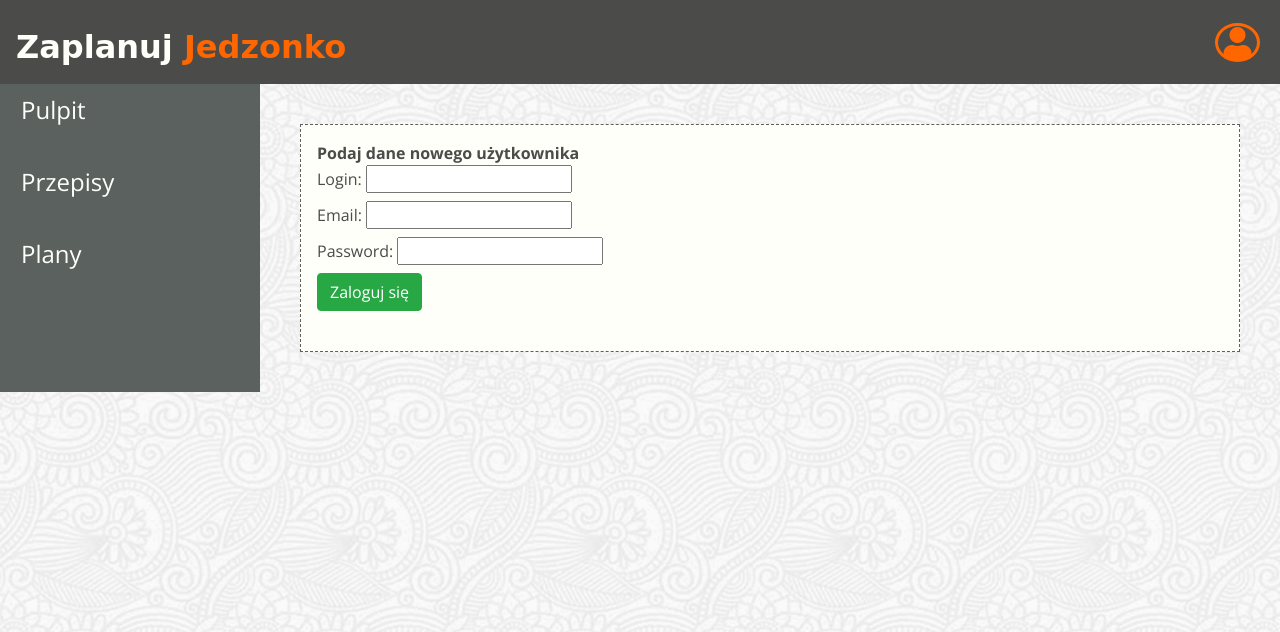
After one commit to Krzysztof-Nerwinski/zaplanuj_jedzonko, a Django app: template jedzonko/templates/create_user.html in a window 1280 px wide. The commit adds this page. Shown: the top 632 px of the page. Run offline with Django 3.2, Linux system fonts and the light colour scheme; the template is opened without the code that fills it, so the values that code supplies are empty; some libraries are stand-ins or nearby versions; some web fonts are replaced.

Commit message:
frontend do poprawy ale logowanie działa

```diff
--- a/jedzonko/templates/__base__.html
+++ b/jedzonko/templates/__base__.html
@@ -23,9 +23,13 @@
                 Zaplanuj <span>Jedzonko</span>
             </a>
          <div class="d-flex justify-content-around">
-             <h4 class="text-light mr-3">Imię</h4>
-             <div class="circle-div text-center"><i class="fas fa-user icon-user"></i></div>
+             <h4 class="text-light mr-3">{{ user.username }}</h4>
+             <div class="circle-div text-center mr-1"><i class="fas fa-user icon-user"></i></div>
+             {% if user.is_authenticated %}
+             <a class="btn-color" href="{% url 'logout' %}">Wyloguj się</a>
+             {% endif %}
          </div>
+
         </nav>
     </header>
 
--- /dev/null
+++ b/jedzonko/templates/create_user.html
@@ -0,0 +1,30 @@
+{% extends "__base__.html" %}
+
+{% block title %}Log in{% endblock %}
+
+{% block content %}
+{% if success %}
+    <b>{{ success }}</b><br>
+    <a href="{% url 'login' %}" class="btn btn-success">Przejdź do logowania</a>
+{% else %}
+{% if message %}
+    <b>{{ message }}</b><br>
+{% endif %}
+    <div class="dashboard-content border-dashed p-3 m-4">
+    <b>Podaj dane nowego użytkownika</b> <br>
+    <form method="POST"> {% csrf_token %}
+        <label>Login:
+            <input type="text" name='login'>
+        </label><br>
+        <label>Email:
+        <input type="email" name='email'>
+        </label><br>
+        <label>Password:
+            <input type="password" name='password'>
+        </label><br>
+        <input class="btn btn-success" type="submit" value="Zaloguj się"><br><br>
+    </form>
+    </div>
+{% endif %}
+
+{% endblock content %}
```
Also changed, not shown: jedzonko/templates/login.html (+9 -11 lines), jedzonko/views.py (+35 -24 lines).
